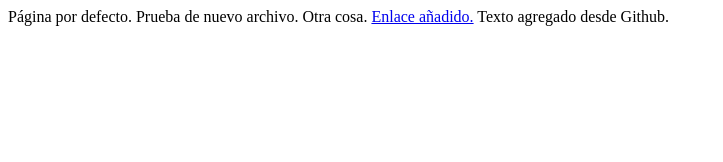
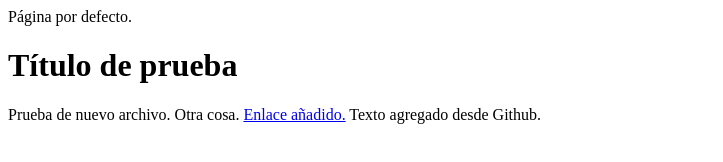
Before and after one commit to CarlosRubioTNM/fantastic-happiness, a plain HTML site: page index.html in a window 1280 px wide. Shown: the whole page, without its empty margins (0-723 px from the left). Drawn offline with Linux system fonts and the light colour scheme.

Commit message:
Adición de título

```diff
--- a/index.html
+++ b/index.html
@@ -3,6 +3,7 @@
   Página por defecto.
 </head>
 <body>
+  <h1>Título de prueba</h1>
 Prueba de nuevo archivo. Otra cosa.
   <a href="#">Enlace añadido.</a>
   Texto agregado desde Github.
```
